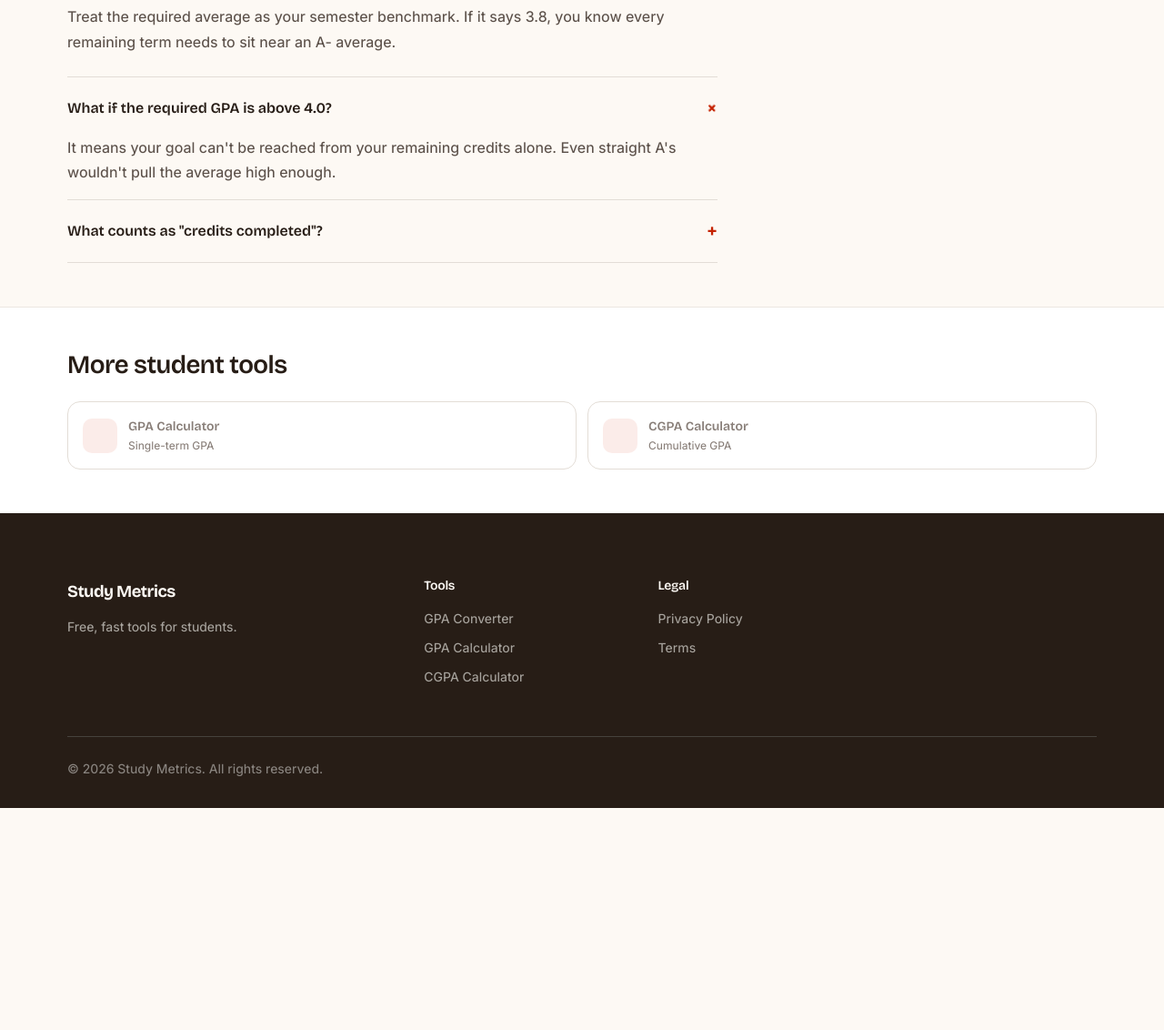
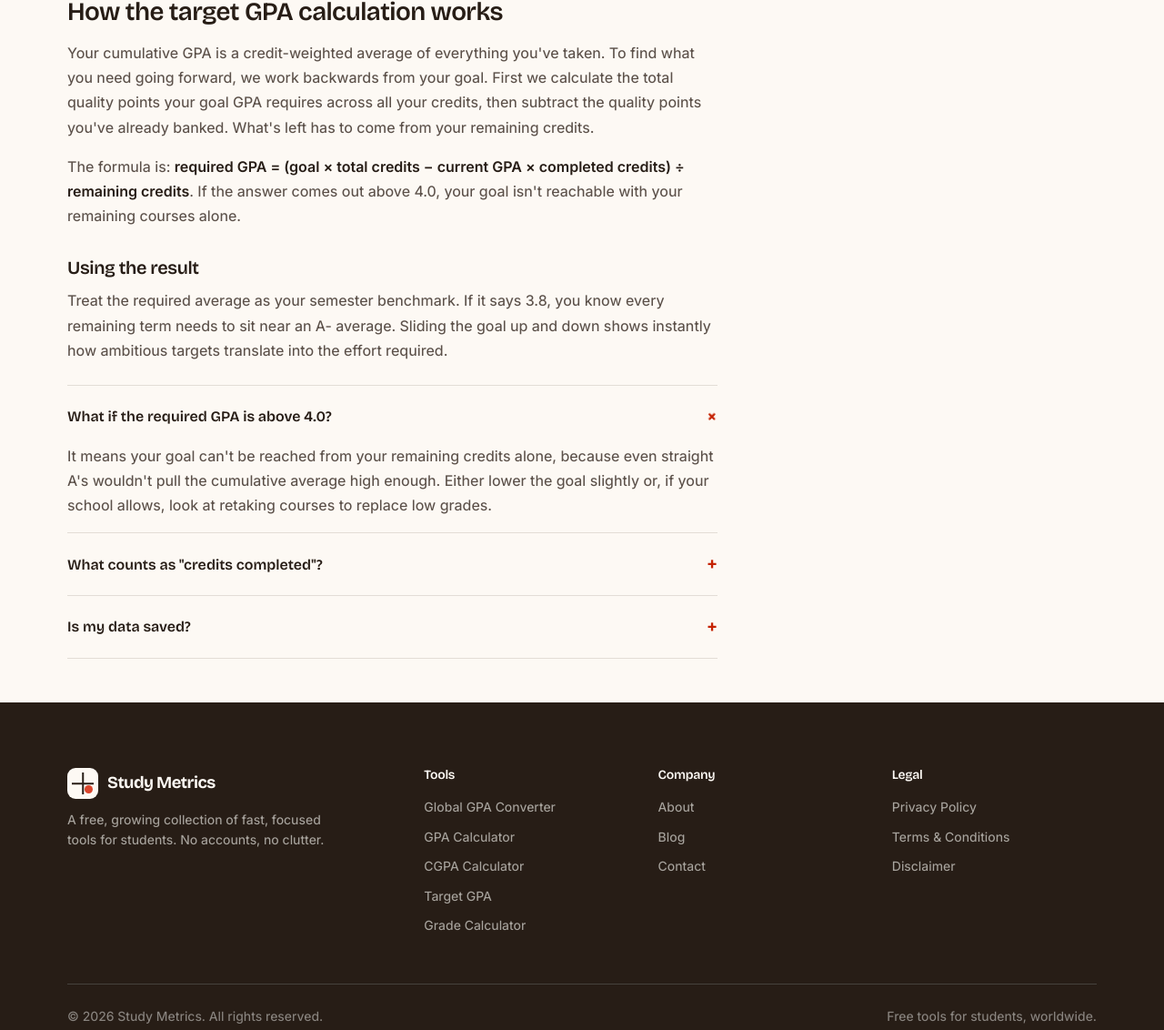
Before and after one commit to qazianwaar1996-prog/study-metrics, a plain HTML site: page target-gpa.html in a window 1280 px wide. Shown: the part 1246-2378 px from the top of the page at 91% size. Before the commit the page ends 2134 px from the top, so only its background shows below. Drawn offline with nearby package versions, Linux system fonts and the light colour scheme.

Commit message:
Update target-gpa.html

```diff
--- a/target-gpa.html
+++ b/target-gpa.html
@@ -4,8 +4,27 @@
 <meta charset="UTF-8">
 <meta name="viewport" content="width=device-width, initial-scale=1.0">
 <title>Target GPA Calculator — Study Metrics</title>
-<meta name="description" content="Free target GPA calculator. Find the exact GPA you need in your remaining courses to hit your goal.">
+<meta name="description" content="Free target GPA calculator. Enter your current GPA, credits done and credits remaining to find the exact GPA you need in your remaining courses to hit your goal.">
+<link rel="canonical" href="https://studymetrics.app/target-gpa.html">
 <link rel="icon" type="image/svg+xml" href="images/favicon.svg">
+<link rel="icon" type="image/png" href="images/favicon.png">
+<link rel="apple-touch-icon" href="images/favicon.png">
+<meta property="og:type" content="website">
+<meta property="og:site_name" content="Study Metrics">
+<meta property="og:title" content="Target GPA Calculator — Study Metrics">
+<meta property="og:description" content="Find the exact GPA you need in your remaining courses to hit your goal.">
+<meta property="og:url" content="https://studymetrics.app/target-gpa.html">
+<meta property="og:image" content="images/og-image.png">
+<meta name="twitter:card" content="summary_large_image">
+<meta name="twitter:title" content="Target GPA Calculator — Study Metrics">
+<meta name="twitter:description" content="What GPA do you need going forward?">
+<meta name="twitter:image" content="images/og-image.png">
+<script type="application/ld+json">
+{"@context":"https://schema.org","@type":"BreadcrumbList","itemListElement":[{"@type":"ListItem","position":1,"name":"Home","item":"https://studymetrics.app/"},{"@type":"ListItem","position":2,"name":"Target GPA Calculator","item":"https://studymetrics.app/target-gpa.html"}]}
+</script>
+<script type="application/ld+json">
+{"@context":"https://schema.org","@type":"FAQPage","mainEntity":[{"@type":"Question","name":"What if the required GPA is above 4.0?","acceptedAnswer":{"@type":"Answer","text":"It means your goal can't be reached from your remaining credits alone. Either lower the goal slightly or look at retaking courses to replace low grades."}},{"@type":"Question","name":"What counts as credits completed?","acceptedAnswer":{"@type":"Answer","text":"All credit hours that already have a final grade and are factored into your current GPA. Don't include courses currently in progress."}},{"@type":"Question","name":"Is my data saved?","acceptedAnswer":{"@type":"Answer","text":"No. The calculation runs entirely in your browser and nothing is uploaded."}}]}
+</script>
 <link rel="preconnect" href="https://fonts.googleapis.com">
 <link rel="preconnect" href="https://fonts.gstatic.com" crossorigin>
 <link href="https://fonts.googleapis.com/css2?family=Bricolage+Grotesque:opsz,wght@12..96,500;12..96,600;12..96,700&family=Inter:wght@400;450;500;600&display=swap" rel="stylesheet">
@@ -19,7 +38,6 @@
     <div class="nav-cta"><a href="index.html#tools" class="btn btn-ghost">All tools</a><button class="menu-toggle" id="menuToggle" aria-label="Menu"><svg viewBox="0 0 24 24" fill="none" stroke="currentColor" stroke-width="2" stroke-linecap="round"><path d="M4 6h16M4 12h16M4 18h16"/></svg></button></div>
   </div>
 </header>
-
 <section class="tool-head">
   <div class="grid-bg"></div>
   <div class="wrap">
@@ -28,7 +46,7 @@
     <p>Know where you stand and where you want to be. Enter your current GPA and set a goal, and we'll tell you the exact GPA you need across your remaining credits to get there.</p>
   </div>
 </section>
-
+<div class="ad-slot" aria-hidden="true"><div class="ad-inner"><span class="tag">Advertisement</span><span class="hint">Leaderboard ad slot</span></div></div>
 <div class="wrap">
   <div class="tool-layout wide-rail">
     <div class="calc-main">
@@ -60,41 +78,31 @@
     </div>
   </div>
 </div>
-
 <div class="wrap">
   <div class="prose">
     <h2>How the target GPA calculation works</h2>
-    <p>Your cumulative GPA is a credit-weighted average of everything you've taken. To find what you need going forward, we work backwards from your goal.</p>
+    <p>Your cumulative GPA is a credit-weighted average of everything you've taken. To find what you need going forward, we work backwards from your goal. First we calculate the total quality points your goal GPA requires across all your credits, then subtract the quality points you've already banked. What's left has to come from your remaining credits.</p>
+    <p>The formula is: <strong>required GPA = (goal × total credits − current GPA × completed credits) ÷ remaining credits</strong>. If the answer comes out above 4.0, your goal isn't reachable with your remaining courses alone.</p>
     <h3>Using the result</h3>
-    <p>Treat the required average as your semester benchmark. If it says 3.8, you know every remaining term needs to sit near an A- average.</p>
+    <p>Treat the required average as your semester benchmark. If it says 3.8, you know every remaining term needs to sit near an A- average. Sliding the goal up and down shows instantly how ambitious targets translate into the effort required.</p>
     <div class="faq">
-      <details open><summary>What if the required GPA is above 4.0?</summary><p>It means your goal can't be reached from your remaining credits alone. Even straight A's wouldn't pull the average high enough.</p></details>
-      <details><summary>What counts as "credits completed"?</summary><p>All credit hours that already have a final grade factored into your GPA.</p></details>
+      <details open><summary>What if the required GPA is above 4.0?</summary><p>It means your goal can't be reached from your remaining credits alone, because even straight A's wouldn't pull the cumulative average high enough. Either lower the goal slightly or, if your school allows, look at retaking courses to replace low grades.</p></details>
+      <details><summary>What counts as "credits completed"?</summary><p>All credit hours that already have a final grade and are factored into your current GPA. Don't include courses currently in progress or ones you haven't taken yet.</p></details>
+      <details><summary>Is my data saved?</summary><p>No. The calculation runs entirely in your browser and nothing is uploaded. Your inputs stay on your device.</p></details>
     </div>
   </div>
 </div>
-
-<section class="related">
-  <div class="wrap">
-    <h2 style="font-size:var(--step-lg)">More student tools</h2>
-    <div class="rel-grid">
-      <a href="gpa.html" class="rel-card"><span class="rel-ico"></span><span><b>GPA Calculator</b><span>Single-term GPA</span></span></a>
-      <a href="cgpa.html" class="rel-card"><span class="rel-ico"></span><span><b>CGPA Calculator</b><span>Cumulative GPA</span></span></a>
-    </div>
-  </div>
-</section>
-
 <footer class="foot">
   <div class="wrap">
     <div class="foot-grid">
-      <div class="foot-brand"><a href="index.html" class="logo">Study Metrics</a><p>Free, fast tools for students.</p></div>
-      <div class="foot-col"><h4>Tools</h4><a href="gpa-converter.html">GPA Converter</a><a href="gpa.html">GPA Calculator</a><a href="cgpa.html">CGPA Calculator</a></div>
-      <div class="foot-col"><h4>Legal</h4><a href="privacy-policy.html">Privacy Policy</a><a href="terms-and-conditions.html">Terms</a></div>
+      <div class="foot-brand"><a href="index.html" class="logo"><span class="logo-mark"><span class="logo-dot"></span></span>Study&nbsp;Metrics</a><p>A free, growing collection of fast, focused tools for students. No accounts, no clutter.</p></div>
+      <div class="foot-col"><h4>Tools</h4><a href="gpa-converter.html">Global GPA Converter</a><a href="gpa.html">GPA Calculator</a><a href="cgpa.html">CGPA Calculator</a><a href="target-gpa.html">Target GPA</a><a href="grade-calculator.html">Grade Calculator</a></div>
+      <div class="foot-col"><h4>Company</h4><a href="about.html">About</a><a href="blog.html">Blog</a><a href="contact.html">Contact</a></div>
+      <div class="foot-col"><h4>Legal</h4><a href="privacy-policy.html">Privacy Policy</a><a href="terms-and-conditions.html">Terms & Conditions</a><a href="disclaimer.html">Disclaimer</a></div>
     </div>
-    <div class="foot-bottom"><span>© 2026 Study Metrics. All rights reserved.</span></div>
+    <div class="foot-bottom"><span>© 2026 Study Metrics. All rights reserved.</span><span>Free tools for students, worldwide.</span></div>
   </div>
 </footer>
-
 <script src="js/script.js"></script>
 <script src="js/target-gpa.js"></script>
 </body>
```
